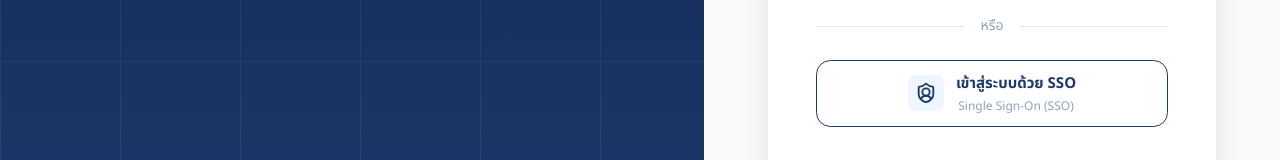
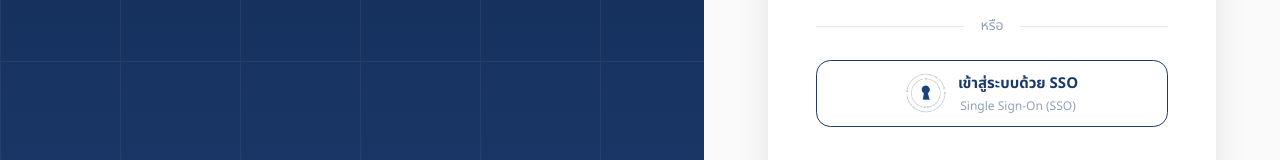
Before and after one commit to Manartqa/E-sign-new, a Next.js app: page /login in a window 1280 px wide. Shown: the part 539-699 px from the top of the page. Built offline with nearby package versions, Linux system fonts and the light colour scheme.

Commit message:
Edit logo SSO login

```diff
--- a/src/components/partials/Login/LoginForm.tsx
+++ b/src/components/partials/Login/LoginForm.tsx
@@ -1,6 +1,7 @@
 "use client";
 
 import { useId, useState, useSyncExternalStore, type FormEvent } from "react";
+import Image from "next/image";
 import {
   AlertTriangle,
   ArrowRight,
@@ -8,7 +9,6 @@ import {
   EyeOff,
   Loader2,
   Lock,
-  ShieldUser,
   User,
 } from "lucide-react";
 import { Checkbox } from "@/components/ui/checkbox";
@@ -235,9 +235,15 @@ export function LoginForm({
           RISE,
         )}
       >
-        <span className="flex size-9 shrink-0 items-center justify-center rounded-lg bg-[#eff6ff]">
-          <ShieldUser className="size-[22px] text-brand-navy-mid" aria-hidden />
-        </span>
+        {/* the SSO mark itself, cropped from the logo the user supplied */}
+        <Image
+          src="/brand/sso-mark.png"
+          alt=""
+          width={256}
+          height={256}
+          className="size-10 shrink-0"
+          aria-hidden
+        />
         <span className="flex flex-col items-center gap-0.5">
           <span className="text-[15px] font-bold text-brand-navy-mid">
             เข้าสู่ระบบด้วย SSO
```
Also changed, not shown: public/brand/sso-mark.png (added).
